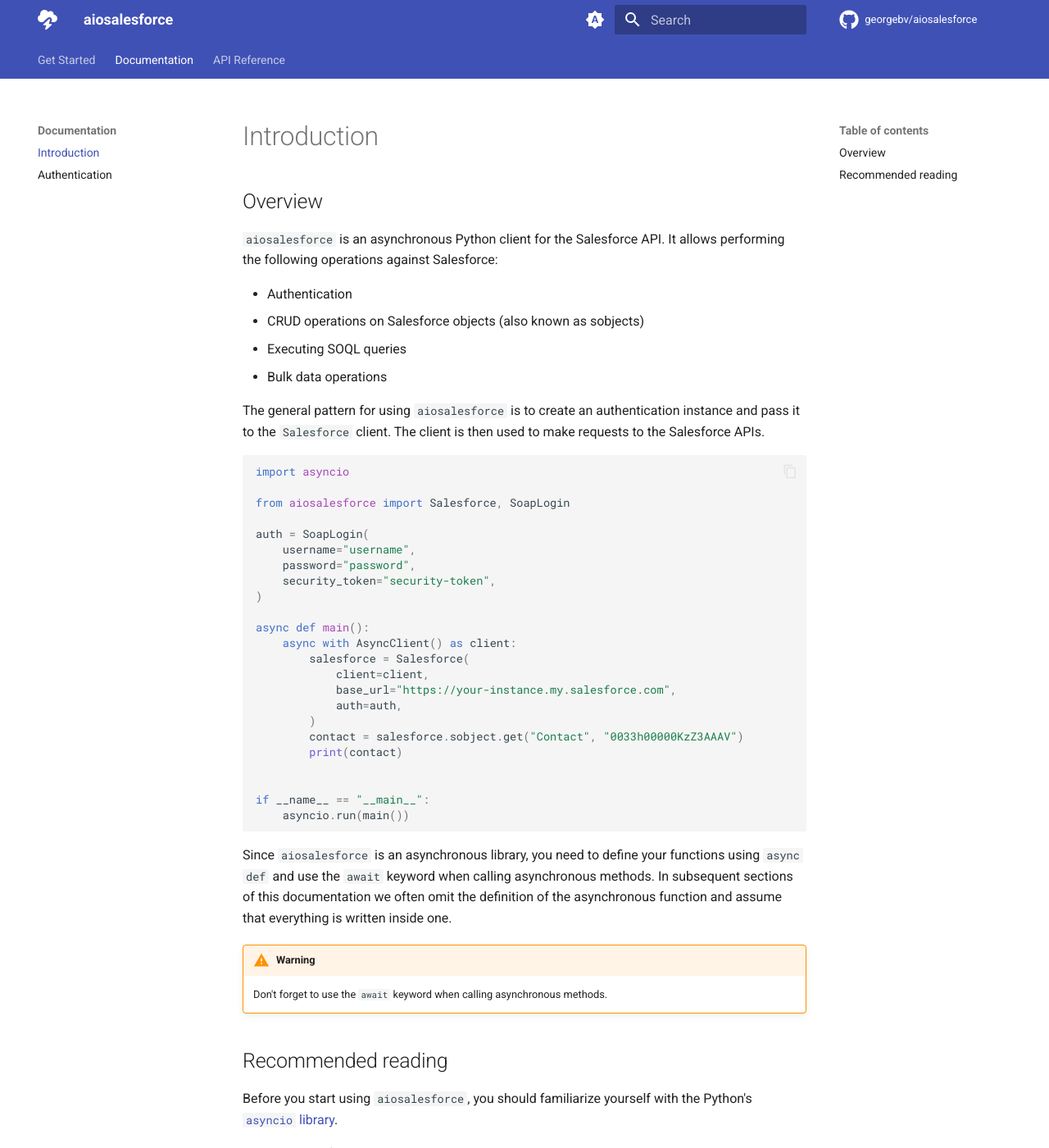
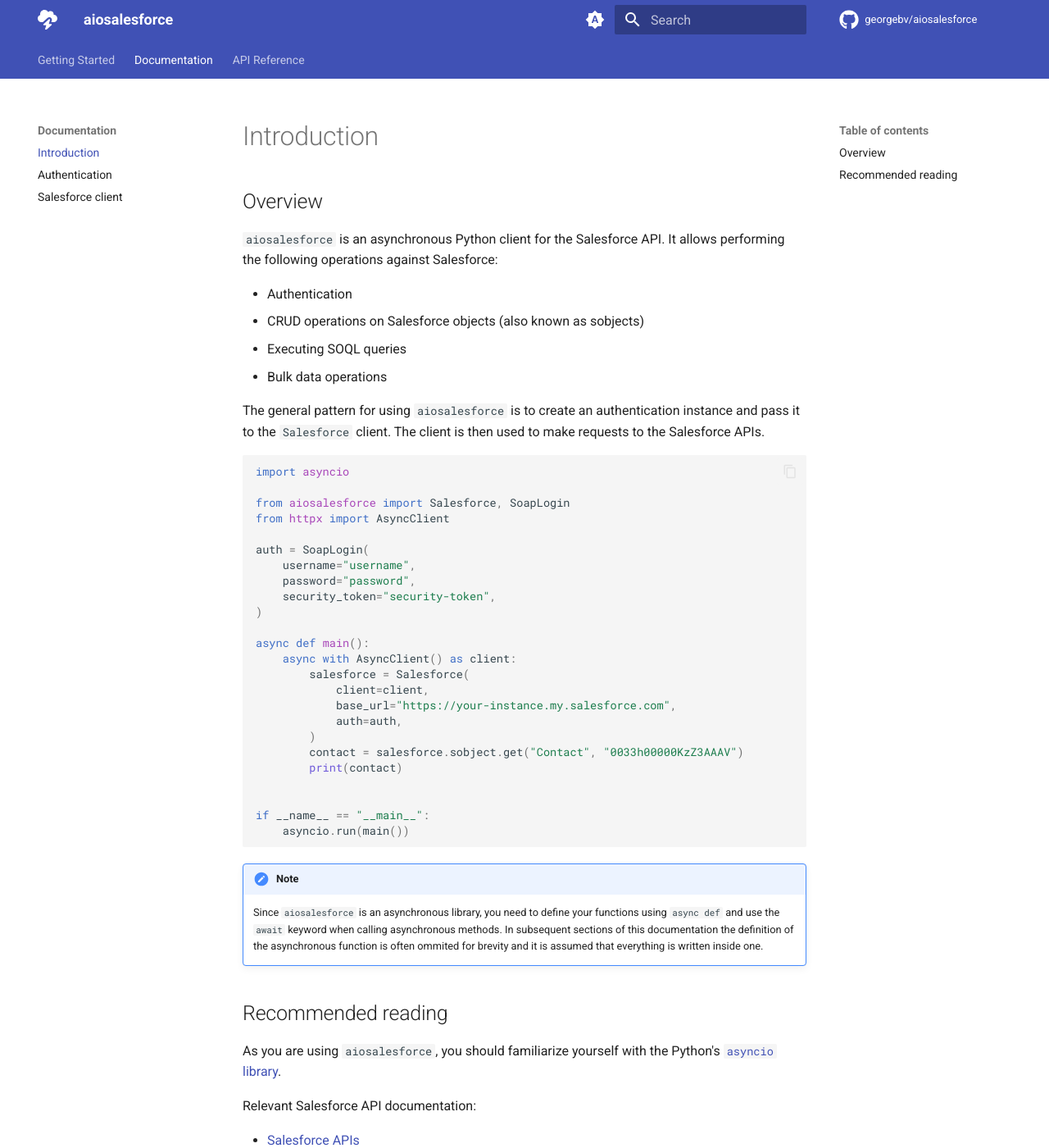
Before and after one commit to georgebv/aiosalesforce, an MkDocs documentation site: the page built from docs/documentation/introduction.md, in a window 1280 px wide and 1400 px high. Shown: the whole window at 82% size. Built offline with MkDocs 1.6.1 and Material for MkDocs 9.7.7, drawn with Linux system fonts in a browser that asks for light colours; comment, search, counter and statistics services are not loaded.

Commit message:
updated documentation

````diff
--- a/docs/documentation/introduction.md
+++ b/docs/documentation/introduction.md
@@ -16,6 +16,7 @@
 import asyncio
 
 from aiosalesforce import Salesforce, SoapLogin
+from httpx import AsyncClient
 
 auth = SoapLogin(
     username="username",
@@ -38,18 +39,17 @@
     asyncio.run(main())
 ```
 
-Since `aiosalesforce` is an asynchronous library, you need to define your functions
-using `async def` and use the `await` keyword when calling asynchronous methods.
-In subsequent sections of this documentation we often omit the definition of the
-asynchronous function and assume that everything is written inside one.
+!!! note "Note"
 
-!!! warning "Warning"
-
-    Don't forget to use the `await` keyword when calling asynchronous methods.
+    Since `aiosalesforce` is an asynchronous library, you need to define your functions
+    using `async def` and use the `await` keyword when calling asynchronous methods.
+    In subsequent sections of this documentation the definition of the asynchronous
+    function is often ommited for brevity and it is assumed that everything
+    is written inside one.
 
 ## Recommended reading
 
-Before you start using `aiosalesforce`, you should familiarize yourself with the
+As you are using `aiosalesforce`, you should familiarize yourself with the
 Python's [`asyncio` library](https://docs.python.org/3/library/asyncio.html).
 
 Relevant Salesforce API documentation:
--- a/mkdocs.yml
+++ b/mkdocs.yml
@@ -7,10 +7,11 @@
 copyright: Copyright &copy; 2024 George Bocharov
 
 nav:
-  - Get Started: index.md
+  - Getting Started: index.md
   - Documentation:
       - Introduction: documentation/introduction.md
       - Authentication: documentation/authentication.md
+      - Salesforce client: documentation/client.md
   - API Reference:
       - Salesforce Client: api-reference/salesforce-client.md
       - Sobject Client: api-reference/sobject-client.md
````
Also changed, not shown: README.md (+16 -14 lines), docs/documentation/authentication.md (+1 -1 lines), docs/documentation/client.md (added, +94 -0 lines), 1 other file.
